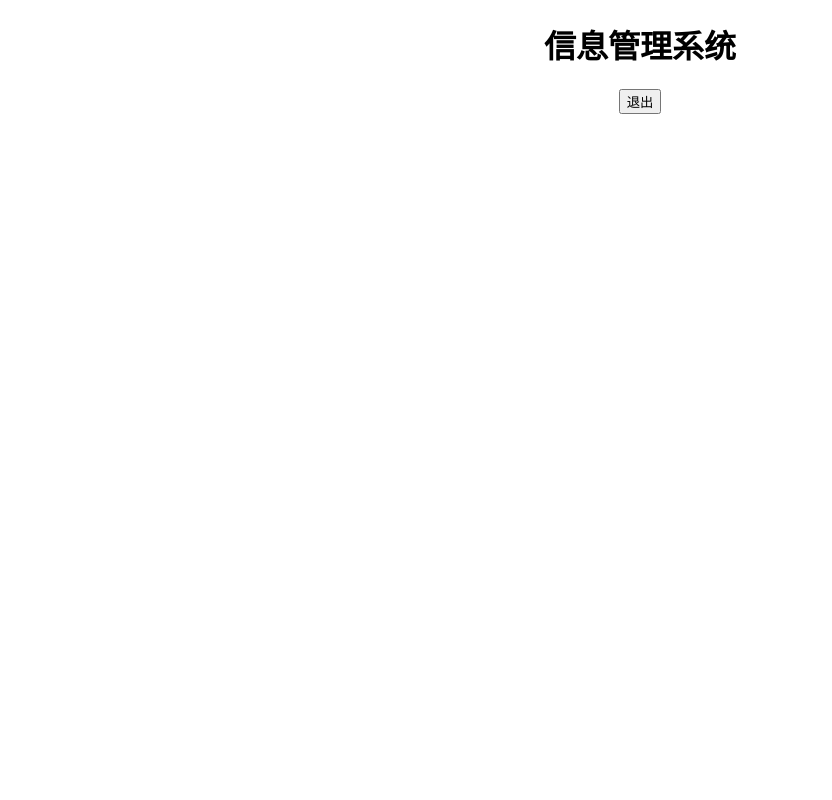
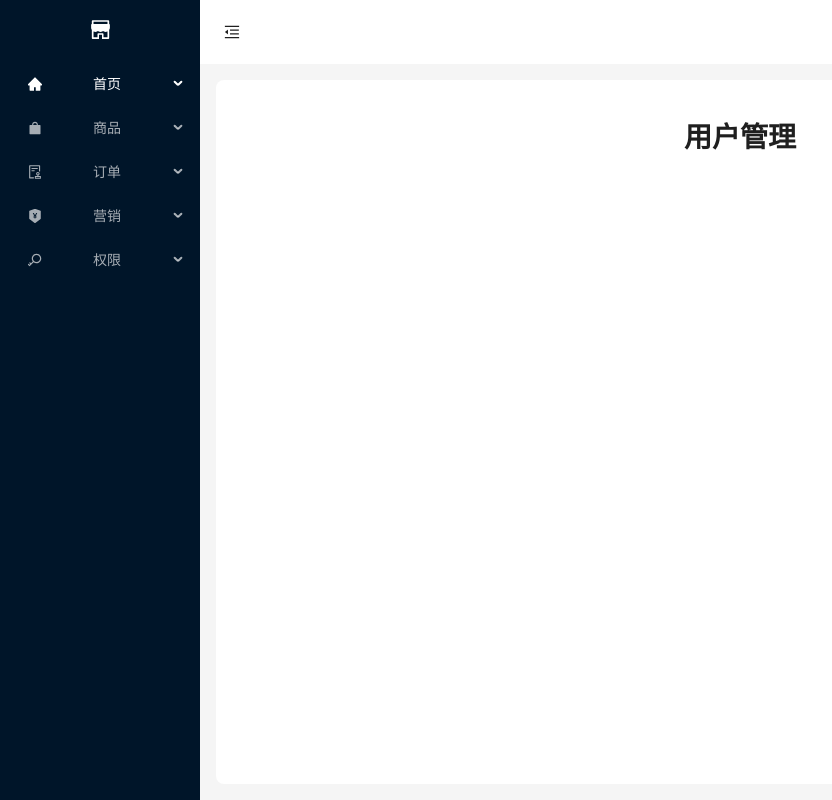
Before and after one commit to Jewelryyy/admin-web, a React (Create React App) app: page /home in a window 1280 px wide. Both pictures are taken after a click on the button "登 录". Shown: the whole page, without its empty margins (0-832 px from the left). Built offline with nearby package versions, Linux system fonts and the light colour scheme.

Commit message:
初步搭建主页面

```diff
--- a/package.json
+++ b/package.json
@@ -3,6 +3,7 @@
   "version": "0.1.0",
   "private": true,
   "dependencies": {
+    "@ant-design/icons": "^5.3.7",
     "@testing-library/jest-dom": "^5.17.0",
     "@testing-library/react": "^13.4.0",
     "@testing-library/user-event": "^13.5.0",
--- /dev/null
+++ b/src/components/Authorities/UserPage.js
@@ -0,0 +1,7 @@
+export default function UserPage() {
+    return (
+        <div>
+            <h1>用户管理</h1>
+        </div>
+    );
+}
--- a/src/components/Home.js
+++ b/src/components/Home.js
@@ -1,14 +1,207 @@
-export default function Home() {
+import React, { useState } from 'react';
+import {
+    HomeFilled,
+    BarChartOutlined,
+    ShoppingFilled,
+    AuditOutlined,
+    PropertySafetyFilled,
+    KeyOutlined,
+    UserOutlined,
+    UsergroupAddOutlined,
+    ProductOutlined,
+    DatabaseOutlined,
+    MenuFoldOutlined,
+    MenuUnfoldOutlined,
+    ShopFilled,
+} from '@ant-design/icons';
+import { Button, Layout, Menu, theme } from 'antd';
+import UserPage from './Authorities/UserPage';
 
-    const logout = () => {
-        sessionStorage.removeItem("token");
-        window.location.href = "/login";
+const { Header, Sider, Content } = Layout;
+
+const Home = () => {
+    const [selectedKey, setSelectedKey] = useState('11');
+    const [collapsed, setCollapsed] = useState(false);
+    const {
+        token: { colorBgContainer, borderRadiusLG },
+    } = theme.useToken();
+
+    const onClick = ({ key }) => {
+        setSelectedKey(key); // 当菜单项被点击时，更新 selectedKey
     }
 
     return (
-        <div>
-            <h1>信息管理系统</h1>
-            <button onClick={logout}>退出</button>
-        </div>
+        <Layout style={{ position: 'absolute', height: '100%', width: '100%' }}>
+            <Sider
+                trigger={null}
+                collapsible
+                collapsed={collapsed}
+                style={{
+                    overflow: 'auto',
+                    height: '100vh',
+                }}
+            >
+                <h2 style={{ color: 'white', textAlign: 'center' }}><ShopFilled /></h2>
+                <Menu
+                    theme="dark"
+                    mode="inline"
+                    defaultSelectedKeys={['1']}
+                    items={[
+                        {
+                            key: '1',
+                            icon: <HomeFilled />,
+                            label: '首页',
+                            children: [
+                                {
+                                    key: '11',
+                                    icon: <BarChartOutlined />,
+                                    label: '仪表盘',
+                                },
+                            ],
+                        },
+                        {
+                            key: '2',
+                            icon: <ShoppingFilled />,
+                            label: '商品',
+                            children: [
+                                {
+                                    key: '21',
+                                    icon: <ShoppingFilled />,
+                                    label: '商品管理',
+                                },
+                                {
+                                    key: '22',
+                                    icon: <ShoppingFilled />,
+                                    label: '商品分类',
+                                },
+                            ],
+                        },
+                        {
+                            key: '3',
+                            icon: <AuditOutlined />,
+                            label: '订单',
+                            children: [
+                                {
+                                    key: '31',
+                                    icon: <AuditOutlined />,
+                                    label: '订单管理',
+                                },
+                                {
+                                    key: '32',
+                                    icon: <AuditOutlined />,
+                                    label: '订单统计',
+                                },
+                            ],
+                        },
+                        {
+                            key: '4',
+                            icon: <PropertySafetyFilled />,
+                            label: '营销',
+                            children: [
+                                {
+                                    key: '41',
+                                    icon: <PropertySafetyFilled />,
+                                    label: '优惠券',
+                                },
+                                {
+                                    key: '42',
+                                    icon: <PropertySafetyFilled />,
+                                    label: '秒杀活动',
+                                },
+                            ],
+                        },
+                        {
+                            key: '5',
+                            icon: <KeyOutlined />,
+                            label: '权限',
+                            children: [
+                                {
+                                    key: '51',
+                                    icon: <UserOutlined />,
+                                    label: '用户管理',
+                                },
+                                {
+                                    key: '52',
+                                    icon: <UsergroupAddOutlined />,
+                                    label: '角色管理',
+                                },
+                                {
+                                    key: '53',
+                                    icon: <ProductOutlined />,
+                                    label: '菜单管理',
+                                },
+                                {
+                                    key: '54',
+                                    icon: <DatabaseOutlined />,
+                                    label: '资源管理',
+                                },
+                            ],
+                        },
+                    ]}
+                    onClick={onClick}
+                />
+            </Sider>
+            <Layout>
+                <Header
+                    style={{
+                        display: 'flex',
+                        padding: 0,
+                        background: colorBgContainer,
+                    }}
+                >
+                    <Button
+                        type="text"
+                        icon={collapsed ? <MenuUnfoldOutlined /> : <MenuFoldOutlined />}
+                        onClick={() => setCollapsed(!collapsed)}
+                        style={{
+                            fontSize: '16px',
+                            width: 64,
+                            height: 64,
+                        }}
+                    />
+                </Header>
+                <Content
+                    style={{
+                        margin: '16px 16px',
+                        overflow: 'auto',
+                        padding: 16,
+                        minHeight: 280,
+                        background: colorBgContainer,
+                        borderRadius: borderRadiusLG,
+                    }}
+                >
+                    {(() => {
+                        switch (selectedKey) {
+                            case '11':
+                                return <UserPage />;
+                            case '21':
+                                return <UserPage />;
+                            case '22':
+                                return <UserPage />;
+                            case '31':
+                                return <UserPage />;
+                            case '32':
+                                return <UserPage />;
+                            case '41':
+                                return <UserPage />;
+                            case '42':
+                                return <UserPage />;
+                            case '51':
+                                return <UserPage />;
+                            case '52':
+                                return <UserPage />;
+                            case '53':
+                                console.log('菜单管理');
+                                return <UserPage />;
+                            case '54':
+                                return <UserPage />;
+                            default:
+                                return <UserPage />;
+                        }
+                    })()}
+                </Content>
+            </Layout>
+        </Layout>
     );
-}
+};
+export default Home;
--- a/src/routes/RouteGuard.js
+++ b/src/routes/RouteGuard.js
@@ -2,7 +2,7 @@ import { Navigate, useLocation } from "react-router-dom";
 
 // 路由守卫
 const RouteGuard = (props) => {
-    const WhiteList = ["/", "/login"];
+    const WhiteList = ["/login"];
     const { pathname } = useLocation();
     if (WhiteList.indexOf((pathname ? pathname : "/")) === -1) {
         let token = sessionStorage.getItem("token");
```
Also changed, not shown: src/components/Authorities/MenuPage.js (added, +7 -0 lines), src/components/Authorities/ResourcePage.js (added, +7 -0 lines), src/components/Authorities/RolePage.js (added, +7 -0 lines), 1 other file (tests, documents, lock files or other folders).
